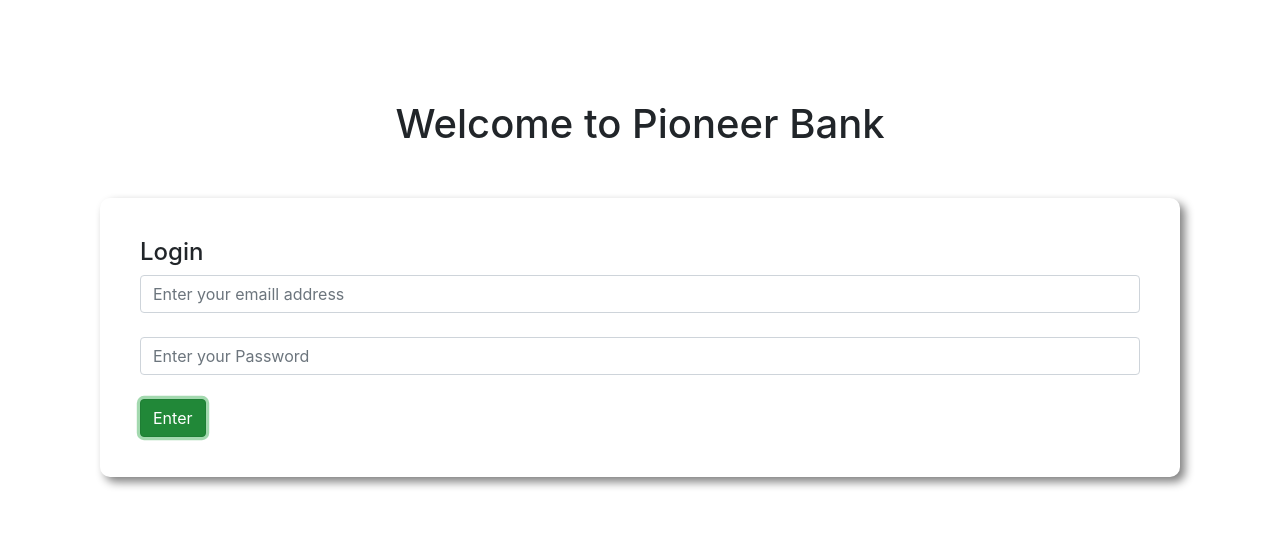
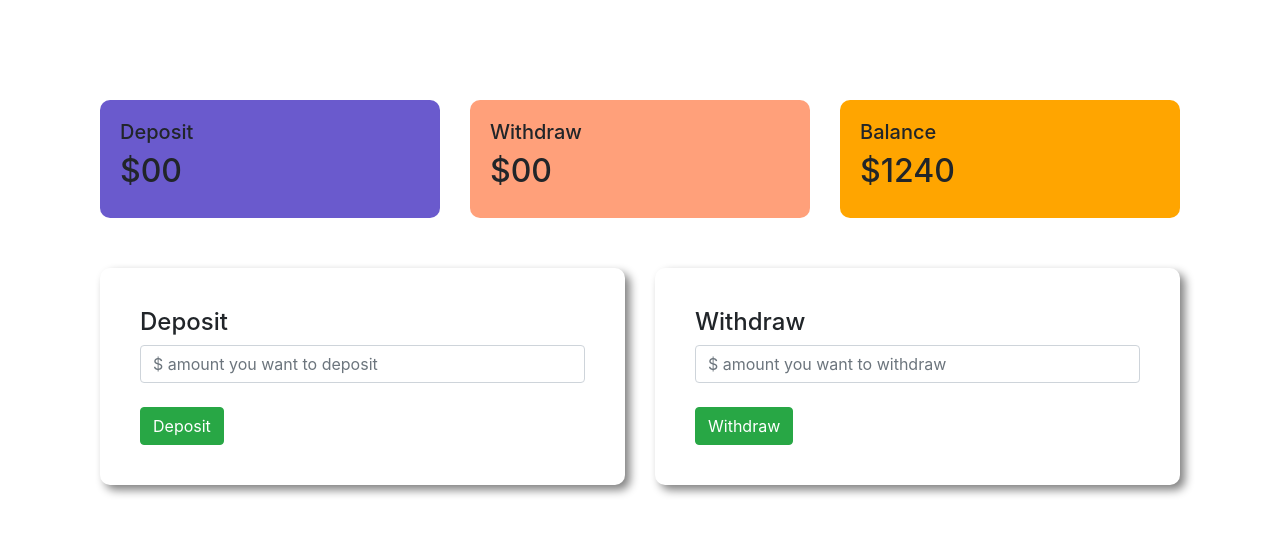
Before and after one commit to kawsarG/bank-interface, a plain HTML site: page index.html in a window 1280 px wide. Both pictures are taken after a click on the button "Enter". Drawn offline with nearby package versions, Linux system fonts and the light colour scheme.

Commit message:
user interfce complete

```diff
--- a/index.html
+++ b/index.html
@@ -19,11 +19,55 @@
             <br>
             <input type="password" name="" id="" class="form-control" placeholder="Enter your Password">
             <br>
-            <button class="btn btn-success">Enter</button>
+            <button id="login" class="btn btn-success">Enter</button>
         </div>
     </div>
-
-
+    <div id="transaction-area">
+        <div class="row">
+            <div class="col-md-4">
+                <div class="deposit status">
+                    <h5>Deposit</h5>
+                    <h2>$00</h2>
+                </div>
+            </div>
+            <div class="col-md-4">
+                <div class="withdraw status">
+                    <h5>Withdraw</h5>
+                    <h2>$00</h2>
+                </div>
+            </div>
+            <div class="col-md-4">
+                <div class="balance status">
+                    <h5>Balance</h5>
+                    <h2>$1240</h2>
+                </div>
+            </div>
+        </div>
+        <div class="row">
+            <div class="col-md-6">
+                <div class="submit-area">
+                    <h4>Deposit</h4>
+                    <input type="text" class="form-control" placeholder="$ amount you want to deposit">
+                    <br>
+                    <button class="btn btn-success">Deposit</button>
+                </div>
+            </div>
+            <div class="col-md-6">
+                <div class="submit-area">
+                    <h4>Withdraw</h4>
+                    <input type="text" class="form-control" placeholder="$ amount you want to withdraw">
+                    <br>
+                    <button class="btn btn-success">Withdraw</button>
+                </div>
+            </div>
+        </div>
+    </div>
+    <script>
+        const loginBtn = document.getElementById("login").addEventListener("click",()=>{
+            document.getElementById("login-area").style.display="none";
+            document.getElementById("transaction-area").style.display="block";
+        })
+    </script>
     <script src="https://code.jquery.com/jquery-3.4.1.slim.min.js"
         integrity="sha384-J6qa4849blE2+poT4WnyKhv5vZF5SrPo0iEjwBvKU7imGFAV0wwj1yYfoRSJoZ+n"
         crossorigin="anonymous"></script>
--- a/style.css
+++ b/style.css
@@ -7,3 +7,19 @@ body{
     border-radius: 10px;
     box-shadow: 5px 5px 10px gray;
 }
+#transaction-area{
+    display: none;
+}
+.deposit{
+    background-color: slateblue;
+}
+.withdraw{
+    background-color: lightsalmon;
+}
+.balance{
+    background-color: orange;
+}
+.status{
+    padding: 20px;
+    border-radius: 10px;
+}
```
